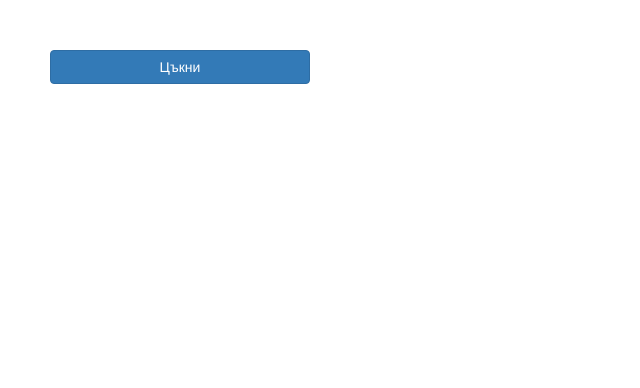
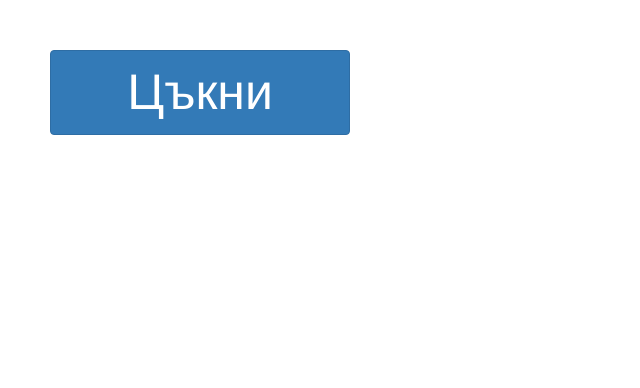
Before and after one commit to HappyBirthdayAyho/happybirthdayayho.github.io, a plain HTML site: page index.html in a window 1280 px wide. Shown: the whole page, without its empty margins (0-640 px from the left). Drawn offline with nearby package versions, Linux system fonts and the light colour scheme.

Commit message:
edited style.css

```diff
--- a/style.css
+++ b/style.css
@@ -17,6 +17,8 @@ img {
 }
 
 button {
-    width: 260px;
-    font-size: 36px;
+    width: 300px;
+    font-size: 50px !important;
+    font-weight: bold;
+    height: auto;
 }
```
